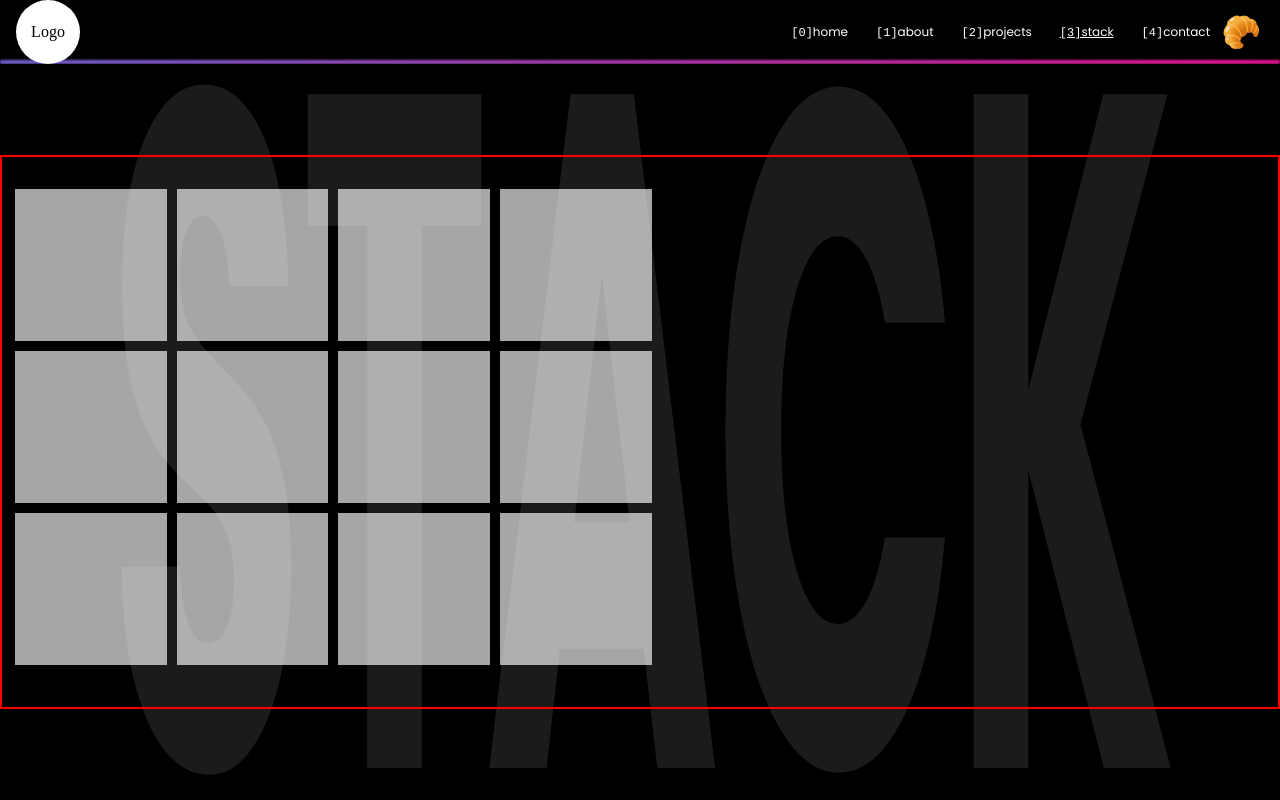
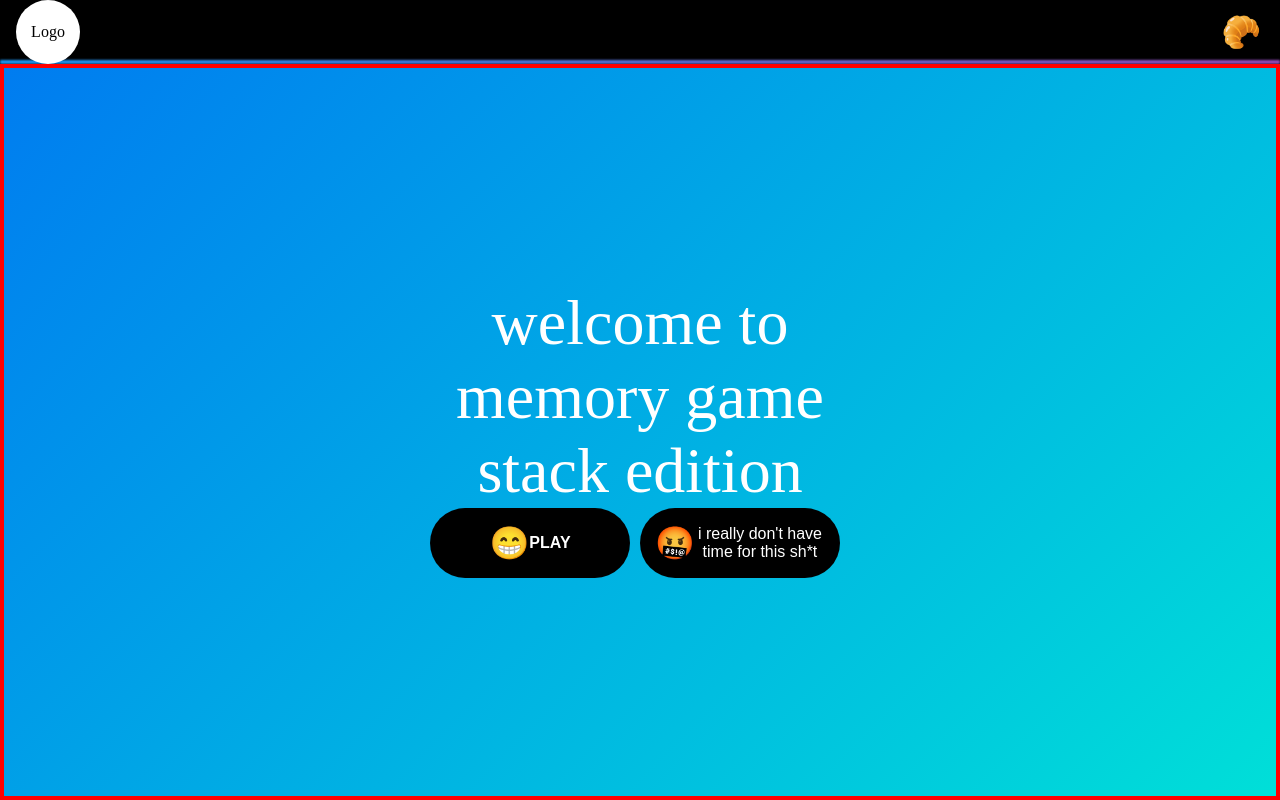
Before and after one commit to newnightcoder/nightcoder.io, a Next.js app: page /stack in a window 1280 px wide. Built offline with nearby package versions, Linux system fonts and the light colour scheme.

Commit message:
game results under construction :construction:

```diff
--- a/hooks/useCardGame.ts
+++ b/hooks/useCardGame.ts
@@ -13,6 +13,7 @@ const useCardGame = () => {
   const [cardCount, setCardCount] = useState(0);
   const [flippedCards, setFlippedCards] = useState<ICard[]>([]);
   const svgMapToArray = Object.entries(svgMap).map((entry) => entry);
+  const [wins, setWins] = useState(0);
 
   const duplicateArray = (arr: unknown[], duplicator: number) => {
     const length = arr.length;
@@ -41,8 +42,7 @@ const useCardGame = () => {
   }, []);
 
   useEffect(() => {
-    console.log(cardCount);
-
+    // console.log(cardCount);
     compare();
   }, [cardCount]);
 
@@ -59,7 +59,7 @@ const useCardGame = () => {
       if (cardCount === 2) return;
       if (isAlreadyFlipped) return;
       setCardCount(() => cardCount + 1);
-      console.log("flip");
+      // console.log("flip");
       currentCard.domEl.classList.toggle("flip-card");
       setFlippedCards(() => [...flippedCards, currentCard]);
     },
@@ -67,14 +67,15 @@ const useCardGame = () => {
   );
 
   const winRound = () => {
-    console.log("you won");
+    // console.log("you won");
+    setWins(() => wins + 1);
     setTimeout(() => {
       resetCardCount();
     }, 2000);
   };
 
   const loseRound = () => {
-    console.log("you lost");
+    // console.log("you lost");
     const length = flippedCards.length;
     setTimeout(() => {
       const wrongCards = flippedCards.splice(length - 2, 2);
@@ -93,13 +94,20 @@ const useCardGame = () => {
     const length = flippedCards.length;
     const card1 = flippedCards[length - 1].name;
     const card2 = flippedCards[length - 2].name;
-    console.log("compare");
+    // console.log("compare");
     if (card1 === card2) {
       winRound();
     } else loseRound();
   }, [flippedCards, winRound, loseRound, resetCardCount]);
 
-  return { shuffledSvgArr1, shuffledSvgArr2, flipCard, compare };
+  return {
+    shuffledSvgArr1,
+    shuffledSvgArr2,
+    flipCard,
+    compare,
+    wins,
+    flippedCards,
+  };
 };
 
 export default useCardGame;
--- a/pages/stack.tsx
+++ b/pages/stack.tsx
@@ -1,4 +1,4 @@
-import { useRef } from "react";
+import { useEffect, useRef, useState } from "react";
 import {
   Card,
   CardBack,
@@ -10,21 +10,62 @@ import {
   useIsoMorphicLayoutEffect,
   useTransitionBackground,
 } from "../hooks";
-import { CardContainer } from "../styles/stack";
+import {
+  BtnContainer,
+  CardContainer,
+  ChoiceBtn,
+  GameTitleContainer,
+  Result,
+  ResultContainer,
+} from "../styles/stack";
 import { PageContainer } from "../styles/_globals";
 
 const Stack = () => {
   const ref = useRef<HTMLDivElement>(null);
+  const welcomeRef = useRef(null);
   const handleBackground = useTransitionBackground();
-  const { shuffledSvgArr1, flipCard, compare } = useCardGame();
+  const { shuffledSvgArr1, flipCard, compare, wins, flippedCards } =
+    useCardGame();
   const cardRefs = useRef<HTMLDivElement[]>([]);
+  const [displayResult, setDisplayResult] = useState(false);
 
   useIsoMorphicLayoutEffect(() => {
     if (ref.current) return handleBackground(ref.current.id);
   }, []);
 
+  useEffect(() => {
+    if (wins === 0) return;
+    setTimeout(() => {
+      setDisplayResult(true);
+    }, 1000);
+    if (wins !== 6) {
+      setTimeout(() => {
+        setDisplayResult(false);
+      }, 2200);
+    }
+  }, [wins]);
+
   return (
     <PageContainer ref={ref} id="stack" justify="center">
+      <GameTitleContainer ref={welcomeRef}>
+        welcome to <br />
+        memory game
+        <br /> stack edition
+        <BtnContainer>
+          <ChoiceBtn
+            onClick={() => welcomeRef.current.classList.add("split-screen")}
+          >
+            <span style={{ fontSize: "2rem" }}>😁</span>
+            <span style={{ textTransform: "uppercase", fontWeight: "700" }}>
+              play
+            </span>
+          </ChoiceBtn>
+          <ChoiceBtn>
+            <span style={{ fontSize: "2rem" }}>🤬</span>i really don't have time
+            for this sh*t
+          </ChoiceBtn>
+        </BtnContainer>
+      </GameTitleContainer>
       <CardContainer>
         {shuffledSvgArr1.map((el: [string, JSX.Element], i) => {
           return (
@@ -53,6 +94,13 @@ const Stack = () => {
           );
         })}
       </CardContainer>
+      {displayResult ? (
+        <ResultContainer displayResult={displayResult}>
+          {flippedCards.map((card, i) => {
+            if (i % 2 === 0) return <Result key={i + 1}>{card.name}</Result>;
+          })}
+        </ResultContainer>
+      ) : null}
     </PageContainer>
   );
 };
--- a/styles/_globals.ts
+++ b/styles/_globals.ts
@@ -249,6 +249,28 @@ body {
   transform: rotateY(180deg);
 }
 
+.split-screen{
+  animation: split 2000ms ease-in forwards;
+  @keyframes split{
+    0%{
+      clip-path:polygon(0% 100%, 50% 100%, 100% 100%, 100% 0, 0% 0, 0% 50%, 100% 50%, 100% 50%, 50% 50%, 0% 50%);
+    }
+    100%{
+      clip-path:polygon(0% 100%, 50% 100%, 100% 100%, 100% 0, 0% 0, 0% 0%, 100% 0%, 100% 100%, 50% 100%, 0% 100%);
+    }
+  }
+  @media screen and (min-width:${breakpoints.md}){
+    @keyframes split{
+      0%{
+        clip-path:polygon(0% 0%, 0% 100%, 50% 100%, 50% 0, 50% 0, 50% 50%, 50% 50%, 50% 100%, 100% 100%, 100% 0%);
+      }
+      100%{
+        clip-path:polygon(0% 0%, 0% 100%, 0% 100%, 0% 0, 100% 0, 100% 50%, 100% 50%, 100% 100%, 100% 100%, 100% 0%);
+      }
+    }
+  }
+}
+
 // DARK MODE / prefers-color-scheme
 
 @media (prefers-color-scheme: dark) {
--- a/styles/stack.ts
+++ b/styles/stack.ts
@@ -1,15 +1,97 @@
 import styled from "styled-components";
 
+const GameTitleContainer = styled.div`
+  position: fixed;
+  inset-x: 0;
+  top: var(--navbar-height);
+  z-index: 50;
+  background: var(--gradient-blue);
+  min-height: calc(100vh - var(--navbar-height));
+  width: 100%;
+  display: flex;
+  flex-direction: column;
+  align-items: center;
+  justify-content: center;
+  font-size: 4rem;
+  text-align: center;
+  border: 4px solid red;
+`;
+
+const GameContainer = styled.div`
+  display: flex;
+  justify-content: space-evenly;
+`;
+
 const CardContainer = styled.div`
-  min-height: 100%;
-  width: 100%;
+  min-height: calc(100vh - var(--navbar-height));
+  width: max-content;
   padding: 4vh 1vw;
   display: grid;
   grid-template-columns: var(--stack-columns);
   grid-template-rows: var(--stack-rows);
   grid-gap: 10px;
-  place-items: center normal;
+  align-content: center;
   border: 2px solid red;
 `;
 
-export { CardContainer };
+interface Props {
+  displayResult?: boolean;
+}
+
+const ResultContainer = styled.div<Props>`
+  display: flex;
+  flex-direction: column;
+  align-items: center;
+  justify-content: center;
+  position: fixed;
+  inset: 0;
+  top: 0;
+  z-index: ${(props) => (props.displayResult ? "50" : "-1")};
+  opacity: ${(props) => (props.displayResult ? "1" : "0")};
+  visibility: ${(props) => (props.displayResult ? "visible" : "hidden")};
+  transition: opacity 500ms;
+  background: yellow;
+`;
+
+const Result = styled.div`
+  display: flex;
+  align-items: center;
+  justify-content: center;
+  color: black;
+  font-size: 1.5rem;
+  font-weight: 700;
+  border: 1px solid black;
+  padding: 5px 15px;
+`;
+
+const BtnContainer = styled.div`
+  display: flex;
+  // justify-content: space-between;
+  width: max-content;
+  height: max-content;
+`;
+
+const ChoiceBtn = styled.button`
+  height: 70px;
+  width: 200px;
+  padding: 5px 15px;
+  font-size: 1rem;
+  color: white;
+  background-color: black;
+  margin-right: 10px;
+  // border: 1px solid white;
+  border-radius: 50px;
+  display: flex;
+  align-items: center;
+  justify-content: center;
+`;
+
+export {
+  CardContainer,
+  GameTitleContainer,
+  BtnContainer,
+  ChoiceBtn,
+  GameContainer,
+  ResultContainer,
+  Result,
+};
```
